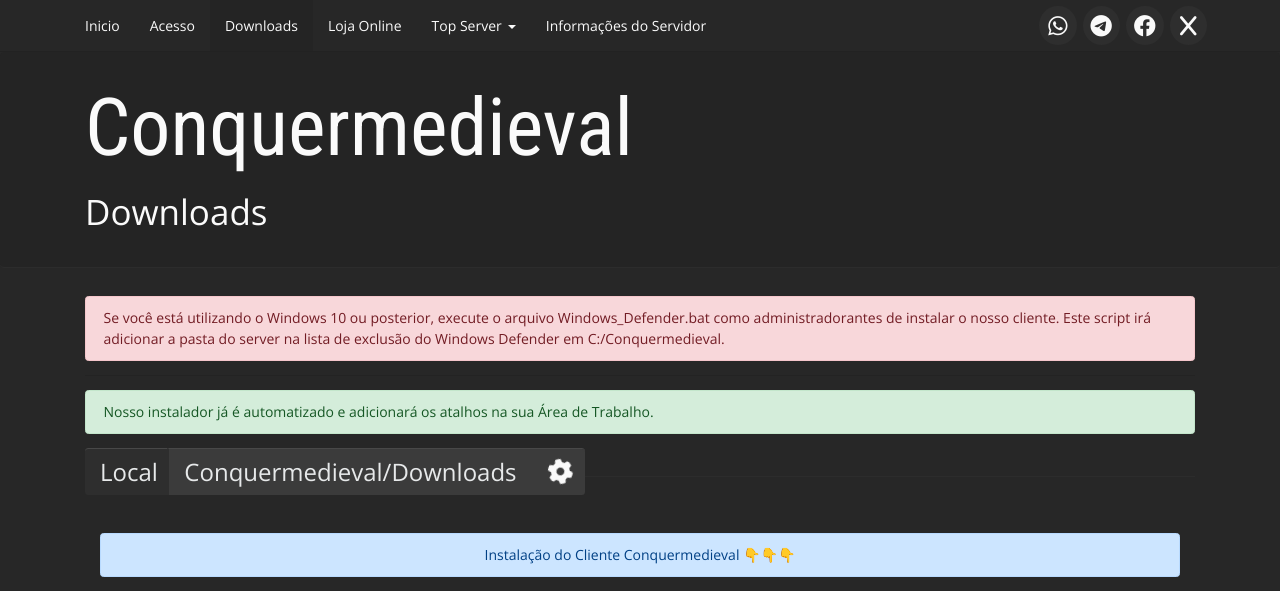
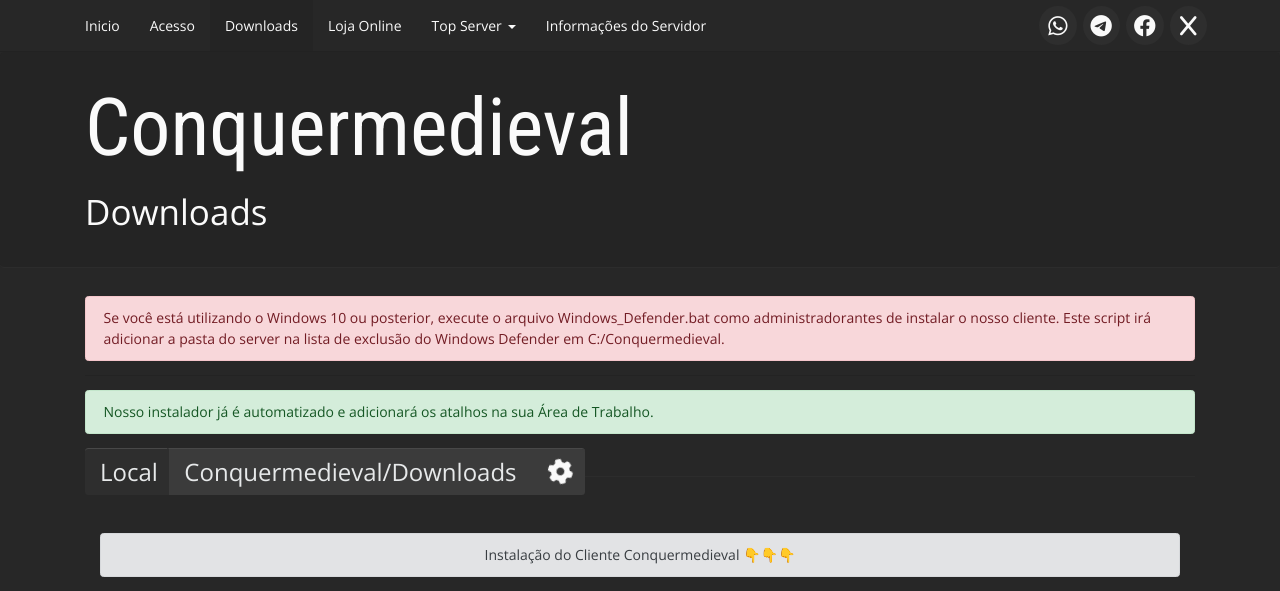
Before and after one commit to conquermedieval/conquermedieval.github.io, a Jekyll site: the page built from downloads.html, in a window 1280 px wide. Shown: the top 591 px of the page. Built offline with Jekyll 4.4.1, drawn with Linux system fonts in a browser that asks for light colours; grey boxes are pictures that could not be loaded.

Commit message:
Update downloads.html

```diff
--- a/downloads.html
+++ b/downloads.html
@@ -41,7 +41,7 @@ title: Downloads
     <div class="container">
     <div class="text-center">
     <div class="container-fluid container-screenshot">
-    <p class="alert alert-primary">Instalação do Cliente Conquermedieval 👇👇👇</p>
+    <p class="alert alert-secondary">Instalação do Cliente Conquermedieval 👇👇👇</p>
     <meta name="viewport" content="width=device-width, initial-scale=1.0">
     <video width="800" height="600" controls>
         <source src="ajuda.mp4" type="video/mp4">
```
